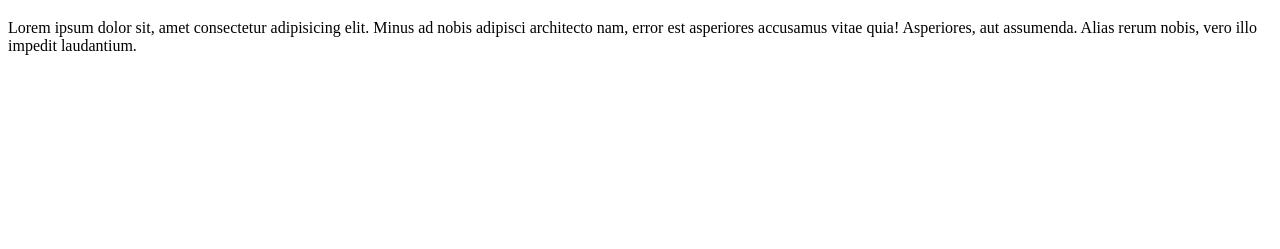
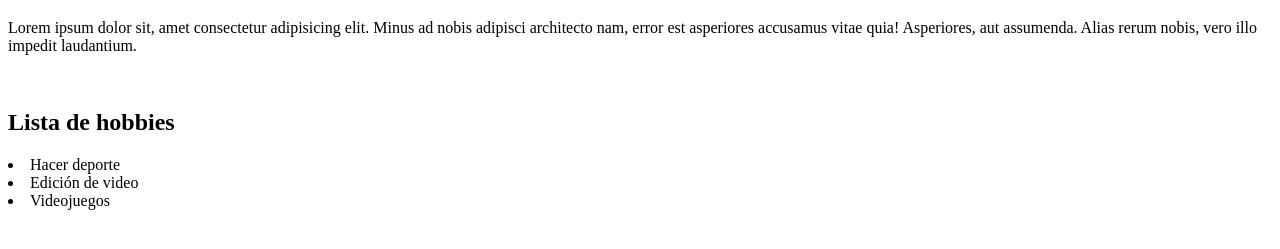
Before and after one commit to Viictor126/Repo1Actividad1, a plain HTML site: page Victor_Sabariego.html in a window 1280 px wide. Shown: the part 61-310 px from the top of the page. Drawn offline with Linux system fonts and the light colour scheme.

Commit message:
ADD: modificacion para añadir hobbies victor

```diff
--- a/Victor_Sabariego.html
+++ b/Victor_Sabariego.html
@@ -8,5 +8,10 @@
 <body>
     <h1>Victor Sabariego</h1>
     <p>Lorem ipsum dolor sit, amet consectetur adipisicing elit. Minus ad nobis adipisci architecto nam, error est asperiores accusamus vitae quia! Asperiores, aut assumenda. Alias rerum nobis, vero illo impedit laudantium.</p>
+    <br>
+    <h2>Lista de hobbies</h2>
+    <li>Hacer deporte</li>
+    <li>Edición de video</li>
+    <li>Videojuegos</li>
 </body>
 </html>
```
